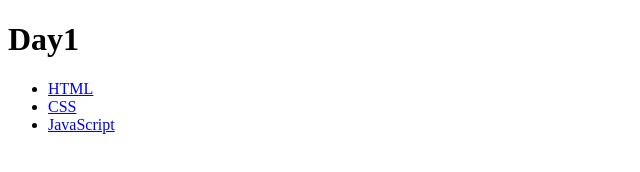
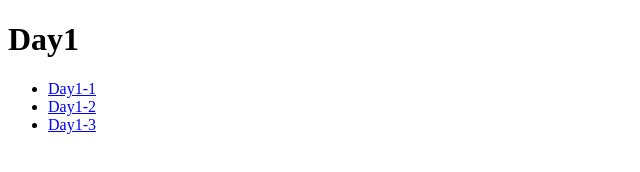
Before and after one commit to happymil/PreNote, a plain HTML site: page index.html in a window 1280 px wide. Shown: the full height of the page, 0-640 px from the left. Drawn offline with Linux system fonts and the light colour scheme.

Commit message:
Update index.html

```diff
--- a/index.html
+++ b/index.html
@@ -7,9 +7,9 @@
   <body>
     <h1>Day1</h1>
     <ul>
-      <li><a href="Day1_1.html">HTML</a></li>
-      <li><a href="Day1_2.html">CSS</a></li>
-      <li><a href="Day1_3.html">JavaScript</a></li>
+      <li><a href="Day1_1.html">Day1-1</a></li>
+      <li><a href="Day1_2.html">Day1-2</a></li>
+      <li><a href="Day1_3.html">Day1-3</a></li>
     </ul>
   </body>
 </html>
```
